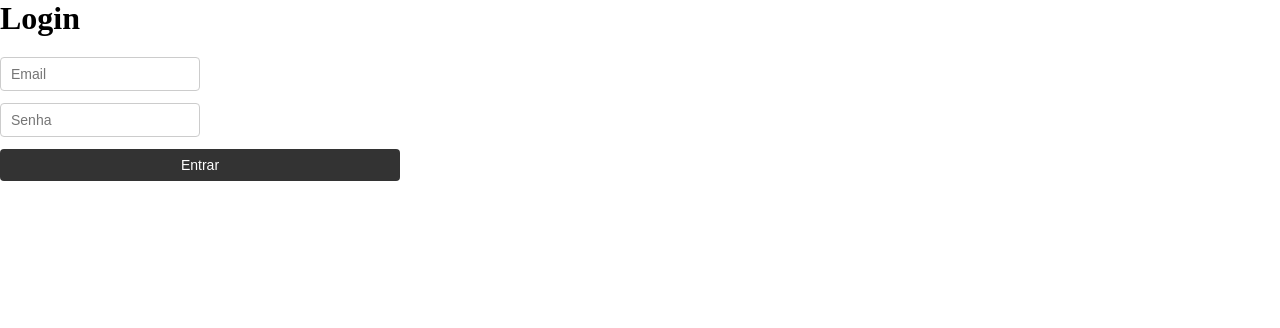
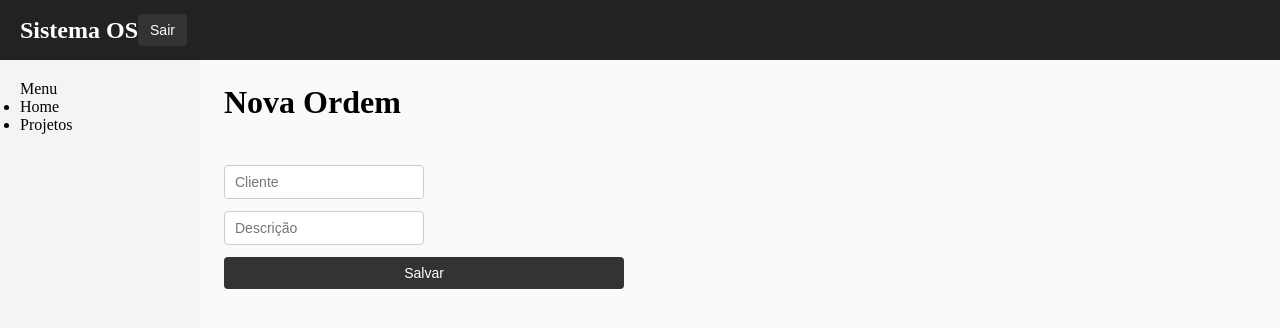
Before and after one commit to Mercesz/sistema-ordens-servico, a React (Vite) app: page /nova-ordem in a window 1280 px wide. Before the commit this address led to /. Shown: the top 328 px of the page. Built offline with nearby package versions, Linux system fonts and the light colour scheme; sample sign-in values are in the browser's storage.

Commit message:
feat: autenticação com Context API e rotas protegidas

```diff
--- a/db.json
+++ b/db.json
@@ -29,6 +29,12 @@
       "cliente": "Clodo",
       "descricao": "Camilo",
       "status": "Aberta"
+    },
+    {
+      "id": "a1a2",
+      "cliente": "aaa",
+      "descricao": "aaa",
+      "status": "Aberta"
     }
   ]
 }
--- a/src/components/Header.jsx
+++ b/src/components/Header.jsx
@@ -1,9 +1,20 @@
 import './Header.css';
+import { useAuth } from "../hooks/useAuth";
+import { useNavigate } from 'react-router-dom';
 
 function Header() {
+    const { logout } = useAuth();
+    const navigate = useNavigate();
+
+    function handleLogout() {
+        logout();
+        navigate("/");
+    }
+
     return (
         <header className="header">
-            <h2>Meu Projeto</h2>
+            <h2>Sistema OS</h2>
+            <button onClick={handleLogout}>Sair</button>
         </header>
     )
 }
--- a/src/contexts/AuthContext.jsx
+++ b/src/contexts/AuthContext.jsx
@@ -1,17 +1,25 @@
-import { createContext, useState } from "react";
+import { createContext, useState, useEffect } from "react";
 
-export const AuthContext = createContext();
+export const AuthContext = createContext({});
 
 export function AuthProvider({ children }) {
     const [user, setUser] = useState(null);
+    const [loading, setLoading] = useState(true);
+
+    useEffect(() => {
+        const storedUser = localStorage.getItem("user");
+        if (storedUser) {
+            setUser(JSON.parse(storedUser));
+        }
+        setLoading(false);
+    }, []);
 
     function login(email, password) {
         //login fake
         if (email && password) {
-            setUser({
-                name: "Ezequiel",
-                email
-            });
+            const fakeUser = { email };
+            setUser(fakeUser);
+            localStorage.setItem("user", JSON.stringify(fakeUser));
             return true;
         }
         return false;
@@ -19,10 +27,11 @@ export function AuthProvider({ children }) {
 
     function logout() {
         setUser(null);
+        localStorage.removeItem("user");
     }
 
     return (
-        <AuthContext.Provider value={{ user, login, logout }}>
+        <AuthContext.Provider value={{ user, loading, login, logout }}>
             {children}
         </AuthContext.Provider>
     );
--- /dev/null
+++ b/src/hooks/useAuth.js
@@ -0,0 +1,6 @@
+import { useContext } from "react";
+import { AuthContext } from "../contexts/AuthContext";
+
+export function useAuth() {
+    return useContext(AuthContext);
+}
--- a/src/main.jsx
+++ b/src/main.jsx
@@ -1,12 +1,12 @@
 import React from "react";
 import ReactDOM from "react-dom/client";
-import App from "./App";
 import { AuthProvider } from "./contexts/AuthContext";
+import AppRoutes from "./routes"
 
 ReactDOM.createRoot(document.getElementById("root")).render(
   <React.StrictMode>
     <AuthProvider>
-      <App />
+      <AppRoutes />
     </AuthProvider>
   </React.StrictMode>
 );
--- a/src/pages/Login.jsx
+++ b/src/pages/Login.jsx
@@ -1,23 +1,30 @@
+import { useAuth } from "../hooks/useAuth";
 import { useNavigate } from "react-router-dom";
+import { useState } from "react";
 
 function Login() {
+  const { login } = useAuth();
   const navigate = useNavigate();
 
-  function handleLogin(e) {
+  const [email, setEmail] = useState("");
+  const [senha, setSenha] = useState("");
+
+  function handleSubmit(e) {
     e.preventDefault();
 
-    localStorage.setItem("auth", "true");
-
-    navigate("/dashboard");
+    const success = login(email, senha);
+    if (success) {
+      navigate("/dashboard");
+    }
   }
 
   return (
     <div>
       <h1>Login</h1>
 
-      <form onSubmit={handleLogin}>
-        <input type="email" placeholder="Email" />
-        <input type="password" placeholder="Senha" />
+      <form onSubmit={handleSubmit}>
+        <input type="email" placeholder="Email" onChange={e => setEmail(e.target.value)} />
+        <input type="password" placeholder="Senha" onChange={e => setSenha(e.target.value)} />
         <button type="submit">Entrar</button>
       </form>
     </div>
--- a/src/routes.jsx
+++ b/src/routes.jsx
@@ -1,29 +1,15 @@
 import { BrowserRouter, Routes, Route } from "react-router-dom";
-
 import Login from "./pages/Login";
-import Home from "./pages/Home"
 import Dashboard from "./pages/Dashboard";
 import Ordens from "./pages/Ordens";
 import NovaOrdem from "./pages/NovaOrdem";
-
-import PrivateRoute from "./routes/PrivateRoute";
+import { PrivateRoute } from "./routes/PrivateRoute";
 
 function AppRoutes() {
     return (
         <BrowserRouter>
             <Routes>
-                {/* Rotas públicas */}
                 <Route path="/" element={<Login />} />
-
-                {/* Privadas */}
-                <Route
-                    path="/home"
-                    element={
-                        <PrivateRoute>
-                            <Home />
-                        </PrivateRoute>
-                    }
-                />
 
                 <Route
                     path="/dashboard"
@@ -51,10 +37,9 @@ function AppRoutes() {
                         </PrivateRoute>
                     }
                 />
-
             </Routes>
         </BrowserRouter>
-    )
+    );
 }
 
 export default AppRoutes;
--- a/src/routes/PrivateRoute.jsx
+++ b/src/routes/PrivateRoute.jsx
@@ -1,9 +1,13 @@
 import { Navigate } from "react-router-dom";
+import { useAuth } from "../hooks/useAuth";
 
-function PrivateRoute({ children }) {
-  const isAuthenticated = localStorage.getItem("auth");
+export function PrivateRoute({ children }) {
+  const { user, loading } = useAuth();
 
-  return isAuthenticated ? children : <Navigate to="/" />;
+  if (loading) return <p>Carregando...</p>
+
+  if (!user) {
+    return <Navigate to="/" replace />;
+  }
+  return children;
 }
-
-export default PrivateRoute;
```
